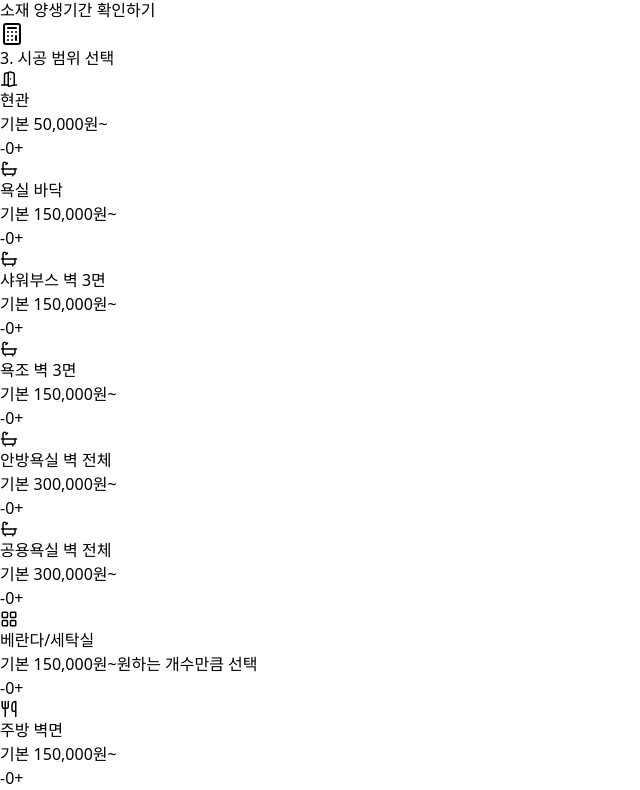
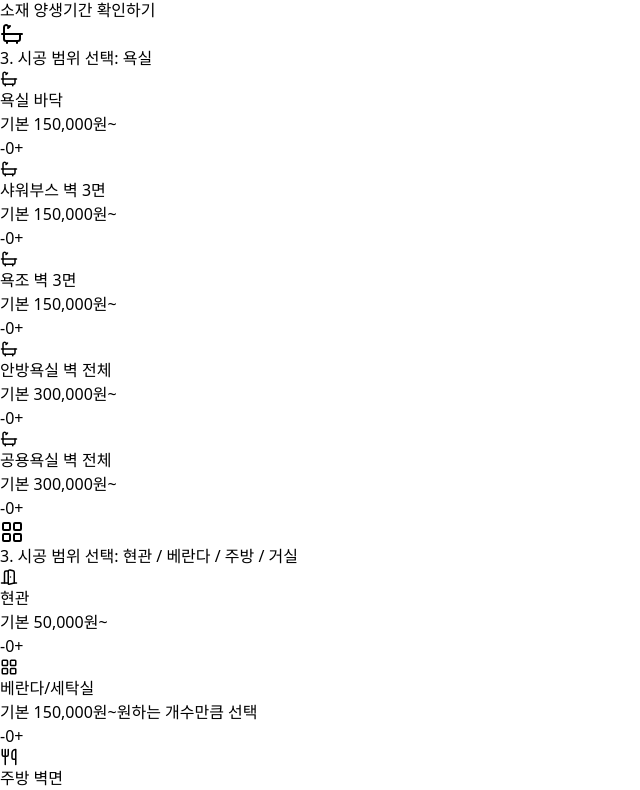
Before and after one commit to jsh5199-ai/julnun-web, a React (Vite) app: page / in a window 1280 px wide. Shown: the part 438-1228 px from the top of the page, without its empty margins (0-640 px from the left). Built offline with nearby package versions, Linux system fonts and the light colour scheme.

Commit message:
수정완료

```diff
--- a/src/App.jsx
+++ b/src/App.jsx
@@ -46,7 +46,7 @@ const GlobalStyles = () => (
 );
 
 // =================================================================
-// [데이터] (유지)
+// [데이터] 카테고리별로 분리
 // =================================================================
 const HOUSING_TYPES = [
   { id: 'new', label: '신축 아파트', multiplier: 1.0 },
@@ -66,25 +66,33 @@ const MATERIALS = [
   },
 ];
 
-const SERVICE_AREAS = [
-  { id: 'entrance', label: '현관', basePrice: 50000, icon: DoorOpen, unit: '개소' },
+// ★★★ 1. 욕실 범위 항목 분리 ★★★
+const BATHROOM_AREAS = [
   { id: 'bathroom_floor', label: '욕실 바닥', basePrice: 150000, icon: Bath, unit: '개소' },
   { id: 'shower_booth', label: '샤워부스 벽 3면', basePrice: 150000, icon: Bath, unit: '구역' },
   { id: 'bathtub_wall', label: '욕조 벽 3면', basePrice: 150000, icon: Bath, unit: '구역' },
   { id: 'master_bath_wall', label: '안방욕실 벽 전체', basePrice: 300000, icon: Bath, unit: '구역' },
   { id: 'common_bath_wall', label: '공용욕실 벽 전체', basePrice: 300000, icon: Bath, unit: '구역' },
+];
+
+// ★★★ 2. 기타 범위 항목 분리 (현관, 베란다, 주방, 거실) ★★★
+const OTHER_AREAS = [
+  { id: 'entrance', label: '현관', basePrice: 50000, icon: DoorOpen, unit: '개소' },
   { id: 'balcony_laundry', label: '베란다/세탁실', basePrice: 150000, icon: LayoutGrid, unit: '개소', desc: '원하는 개수만큼 선택' },
   { id: 'kitchen_wall', label: '주방 벽면', basePrice: 150000, icon: Utensils, unit: '구역' },
   { id: 'living_room', label: '거실 바닥', basePrice: 550000, icon: Sofa, unit: '구역', desc: '복도,주방 포함' },
 ];
 
+// ★★★ 3. 실리콘 시공 영역은 별도로 유지하되, 필요하다면 재분류 ★★★
 const SILICON_AREAS = [
   { id: 'silicon_bathtub', label: '욕조 테두리 교체', basePrice: 80000, icon: Eraser, unit: '개소', desc: '단독 8만 / 패키지시 5만' },
   { id: 'silicon_sink', label: '세면대+젠다이 교체', basePrice: 30000, icon: Eraser, unit: '개소', desc: '오염된 실리콘 제거 후 재시공' },
   { id: 'silicon_living_baseboard', label: '거실/주방 걸레받이 실리콘', basePrice: 400000, icon: Sofa, unit: '구역', desc: '단독 40만 / 패키지시 35만' },
 ];
 
-const ALL_AREAS = [...SERVICE_AREAS, ...SILICON_AREAS];
+// ★★★ 4. 모든 항목은 계산을 위해 하나의 배열로 통합 (SERVICE_AREAS 대신) ★★★
+const ALL_AREAS = [...BATHROOM_AREAS, ...OTHER_AREAS, ...SILICON_AREAS];
+
 
 const REVIEW_EVENTS = [
   { id: 'soomgo_review', label: '숨고 리뷰이벤트', discount: 20000, icon: Star, desc: '시공 후기 작성 약속' },
@@ -99,7 +107,7 @@ const FAQ_ITEMS = [
 ];
 
 // =================================================================
-// [컴포넌트] PackageToast (확인하기 버튼 노란색으로 변경)
+// [컴포넌트] PackageToast 및 Modal (유지)
 // =================================================================
 const PackageToast = ({ isVisible, onClose }) => {
     useEffect(() => {
@@ -135,9 +143,6 @@ const PackageToast = ({ isVisible, onClose }) => {
     );
 };
 
-// =================================================================
-// [컴포넌트] Accordion & MaterialDetailModal (유지)
-// =================================================================
 const Accordion = ({ question, answer }) => {
     const [isOpen, setIsOpen] = useState(false);
     return (
@@ -205,7 +210,8 @@ export default function GroutEstimatorApp() {
   const [polyOption, setPolyOption] = useState('pearl');
   const [epoxyOption, setEpoxyOption] = useState('kerapoxy');
   const [quantities, setQuantities] = useState(
-    [...SERVICE_AREAS, ...SILICON_AREAS].reduce((acc, area) => ({ ...acc, [area.id]: 0 }), {})
+    // ★★★ ALL_AREAS를 사용하여 초기화
+    ALL_AREAS.reduce((acc, area) => ({ ...acc, [area.id]: 0 }), {})
   );
   const [selectedReviews, setSelectedReviews] = useState(new Set());
   const [showModal, setShowModal] = useState(false);
@@ -222,9 +228,15 @@ export default function GroutEstimatorApp() {
     setQuantities(prev => {
       const nextValue = Math.max(0, prev[id] + delta);
       const nextState = { ...prev, [id]: nextValue };
+      // 벽 전체를 선택하면 샤워부스/욕조 벽 선택 해제
       if ((id === 'master_bath_wall' || id === 'common_bath_wall') && delta > 0) {
         nextState['shower_booth'] = 0;
         nextState['bathtub_wall'] = 0;
+      }
+      // 샤워부스/욕조 벽을 선택하면 벽 전체 선택 해제
+      if ((id === 'shower_booth' || id === 'bathtub_wall') && delta > 0) {
+        nextState['master_bath_wall'] = 0;
+        nextState['common_bath_wall'] = 0;
       }
       return nextState;
     });
@@ -263,7 +275,7 @@ export default function GroutEstimatorApp() {
     let packageDiscount = 0;
     const itemizedPrices = [];
 
-    // --- 패키지 로직 (labelText 괄호 제거) ---
+    // --- 패키지 로직 (유지) ---
 
     // --- 패키지 1: 폴리 30만원 (욕실2+현관1) ---
     if (selectedMaterial.id === 'poly' && qBathFloor >= 2 && qEntrance >= 1 && qBathWallTotal === 0 && qShower === 0 && qBathtub === 0) {
@@ -408,7 +420,7 @@ export default function GroutEstimatorApp() {
 
 
     // --- 잔여 항목 및 패키지 포함 항목 모두 계산 (할인 금액 표시 방식 수정) ---
-    ALL_AREAS.forEach(area => {
+    ALL_AREAS.forEach(area => { // ★★★ ALL_AREAS 사용 유지 ★★★
         const initialCount = quantities[area.id] || 0;
 
         if (initialCount === 0) return;
@@ -660,8 +672,6 @@ export default function GroutEstimatorApp() {
         </div>
       </header>
 
-      {/* --- [삭제된 섹션] 브랜드 홍보 섹션 삭제됨 --- */}
-
       <main className="max-w-md mx-auto p-4 space-y-6">
 
         {/* --- 1. 현장 유형 섹션 (유지) --- */}
@@ -686,7 +696,7 @@ export default function GroutEstimatorApp() {
           </div>
         </section>
 
-        {/* --- 2. 시공 재료 선택 (옵션 색상 수정) --- */}
+        {/* --- 2. 시공 재료 선택 (유지) --- */}
         <section className="bg-white p-5 rounded-xl shadow-lg border border-gray-100 animate-fade-in delay-150">
           <h2 className="text-lg font-extrabold flex items-center gap-2 mb-4 text-gray-800 border-b pb-2">
             <Hammer className="h-5 w-5 text-indigo-600" /> 2. 줄눈소재 선택
@@ -731,7 +741,7 @@ export default function GroutEstimatorApp() {
               </div>
             ))}
           </div>
-          {/* --- 재료 상세 비교 버튼 영역 (색상 수정) --- */}
+          {/* --- 재료 상세 비교 버튼 영역 (유지) --- */}
           <div className="mt-5 pt-3 border-t border-gray-100 flex justify-center">
               <button
                   onClick={() => setShowMaterialModal(true)}
@@ -742,13 +752,14 @@ export default function GroutEstimatorApp() {
           </div>
         </section>
 
-        {/* --- 3. 원하는 시공범위를 선택해주세요 (아이콘 및 선택 색상 수정) --- */}
+        {/* --- 3. 원하는 시공범위를 선택해주세요 (욕실 범위) --- */}
         <section className="bg-white p-5 rounded-xl shadow-lg border border-gray-100 animate-fade-in delay-300">
           <h2 className="text-lg font-extrabold flex items-center gap-2 mb-4 text-gray-800 border-b pb-2">
-            <Calculator className="h-5 w-5 text-indigo-600" /> 3. 시공 범위 선택
+            <Bath className="h-5 w-5 text-indigo-600" /> 3. 시공 범위 선택: 욕실
           </h2 >
           <div className="space-y-3">
-            {SERVICE_AREAS.map((area) => {
+            {/* ★★★ BATHROOM_AREAS 사용 ★★★ */}
+            {BATHROOM_AREAS.map((area) => {
               const Icon = area.icon;
               const isSelected = quantities[area.id] > 0;
               return (
@@ -771,12 +782,43 @@ export default function GroutEstimatorApp() {
           </div>
         </section>
 
-        {/* --- 4. 실리콘 교체할 곳 선택 (아이콘 및 선택 색상 수정) --- */}
+        {/* --- 3.2. 원하는 시공범위를 선택해주세요 (기타 범위) --- */}
+        <section className="bg-white p-5 rounded-xl shadow-lg border border-gray-100 animate-fade-in delay-300">
+          <h2 className="text-lg font-extrabold flex items-center gap-2 mb-4 text-gray-800 border-b pb-2">
+            <LayoutGrid className="h-5 w-5 text-indigo-600" /> 3. 시공 범위 선택: 현관 / 베란다 / 주방 / 거실
+          </h2 >
+          <div className="space-y-3">
+            {/* ★★★ OTHER_AREAS 사용 ★★★ */}
+            {OTHER_AREAS.map((area) => {
+              const Icon = area.icon;
+              const isSelected = quantities[area.id] > 0;
+              return (
+                <div key={area.id} className={`flex items-center justify-between p-3 rounded-lg border transition duration-150 ${isSelected ? 'bg-indigo-50 border-indigo-400' : 'bg-gray-50 border-gray-200 hover:bg-gray-100'}`}>
+                  <div className="flex items-center gap-3">
+                    <div className={`p-2 rounded-full shadow-sm ${isSelected ? 'bg-indigo-700 text-white' : 'bg-gray-200 text-indigo-600'}`}><Icon size={18} /></div>
+                    <div>
+                      <div className="font-semibold text-gray-800">{area.label}</div>
+                      <div className="text-xs text-gray-500">기본 {area.basePrice.toLocaleString()}원~{area.desc && <span className="block text-indigo-600">{area.desc}</span>}</div>
+                    </div>
+                  </div>
+                  <div className="flex items-center gap-1 bg-white px-1 py-1 rounded-full shadow-md border border-gray-200">
+                    <button onClick={() => handleQuantityChange(area.id, -1)} className={`w-7 h-7 flex items-center justify-center rounded-full transition active:scale-90 text-lg font-bold ${quantities[area.id] > 0 ? 'text-indigo-600 hover:bg-gray-100' : 'text-gray-400 cursor-not-allowed'}`}>-</button>
+                    <span className={`w-5 text-center text-sm font-bold ${quantities[area.id] > 0 ? 'text-gray-900' : 'text-gray-400'}`}>{quantities[area.id]}</span>
+                    <button onClick={() => handleQuantityChange(area.id, 1)} className="w-7 h-7 flex items-center justify-center text-indigo-600 hover:bg-gray-100 rounded-full font-bold text-lg transition active:scale-90">+</button>
+                  </div>
+                </div>
+              );
+            })}
+          </div>
+        </section>
+
+        {/* --- 4. 실리콘 교체할 곳 선택 (유지) --- */}
         <section className="bg-white p-5 rounded-xl shadow-lg border border-gray-100 animate-fade-in delay-450">
           <h2 className="text-lg font-extrabold flex items-center gap-2 mb-4 text-gray-800 border-b pb-2">
             <Eraser className="h-5 w-5 text-indigo-600" /> 4. 추가 시공 (실리콘/리폼)
           </h2 >
           <div className="space-y-3">
+            {/* ★★★ SILICON_AREAS 사용 (변동 없음) ★★★ */}
             {SILICON_AREAS.map((area) => {
               const Icon = area.icon;
               const isSelected = quantities[area.id] > 0;
@@ -813,7 +855,7 @@ export default function GroutEstimatorApp() {
         </section>
 
 
-        {/* 숨고 후기 바로가기 (버튼 색상 수정) */}
+        {/* 숨고 후기 바로가기 (유지) */}
         <div className="mt-4 pt-4 border-t border-gray-200">
           <button
             onClick={() => window.open(SOOMGO_REVIEW_URL, '_blank')}
@@ -825,12 +867,12 @@ export default function GroutEstimatorApp() {
         </div>
       </main>
 
-      {/* 하단 고정바 */}
+      {/* 하단 고정바 (유지) */}
       <>
         {/* PackageToast 위치 수정 완료 */}
         <PackageToast isVisible={showToast} onClose={handleCloseToast} />
 
-        {/* 최종 견적 하단 바 (패키지 문구 노란색으로 변경) */}
+        {/* 최종 견적 하단 바 (유지) */}
         <div className="fixed bottom-0 left-0 right-0 bg-indigo-900 shadow-2xl safe-area-bottom z-20">
             <div className="max-w-md mx-auto p-4 flex flex-col gap-2">
 
@@ -878,7 +920,7 @@ export default function GroutEstimatorApp() {
         </div>
       </>
 
-      {/* 견적서 모달 */}
+      {/* 견적서 모달 (유지) */}
       {showModal && (
         <div className="fixed inset-0 bg-black/50 z-50 flex items-center justify-center p-4 animate-fade-in">
           <div className="bg-white w-full max-w-sm rounded-xl shadow-2xl overflow-hidden animate-slide-down border border-gray-200">
@@ -889,17 +931,17 @@ export default function GroutEstimatorApp() {
               </button>
             </div>
 
-            {/* ★★★ 캡처 전용 견적서 양식 (요청 문구 모두 삭제 적용) ★★★ */}
+            {/* ★★★ 캡처 전용 견적서 양식 (유지) ★★★ */}
             <div className="p-5 text-gray-800 bg-white overflow-y-auto max-h-[70vh]">
               <div ref={quoteRef} id="quote-content" className="border-4 border-indigo-700 rounded-lg p-5 space-y-3 mx-auto" style={{ width: '320px' }}>
 
-                {/* 헤더 및 로고 영역 (영어 문구 제거) */}
+                {/* 헤더 및 로고 영역 (유지) */}
                 <div className="flex flex-col items-center border-b border-gray-300 pb-3 mb-3">
                     <h1 className='text-xl font-extrabold text-indigo-800 text-center'>줄눈의미학 예상 견적서</h1>
                     {/* Final Quotation Summary 제거 */}
                 </div>
 
-                {/* 기본 정보 테이블 */}
+                {/* 기본 정보 테이블 (유지) */}
                 <div className="space-y-2 border-b border-gray-200 pb-3 text-sm">
                     <div className="flex justify-between items-center">
                       <span className="font-semibold flex-shrink-0">현장 유형</span>
@@ -913,10 +955,8 @@ export default function GroutEstimatorApp() {
                     </div>
                 </div>
 
-                {/* 시공 및 할인 내역 */}
+                {/* 시공 및 할인 내역 (유지) */}
                 <div className="space-y-2 text-sm border-b border-gray-200 pb-3">
-                    {/* 시공 내역 및 가격 문구 제거 */}
-
                     {/* 패키지 포함 서비스 내역 */}
                     {calculation.isPackageActive && (
                         <div className="bg-indigo-50/70 p-2 rounded-md border-l-4 border-indigo-500 text-xs font-semibold text-gray-700">
@@ -932,7 +972,7 @@ export default function GroutEstimatorApp() {
                         </div>
                     )}
 
-                    {/* 개별 항목 루프 (할인 항목 표시 방식 수정 완료) */}
+                    {/* 개별 항목 루프 (유지) */}
                     {calculation.itemizedPrices
                         .filter(item => !item.isDiscount)
                         .map(item => {
@@ -973,7 +1013,7 @@ export default function GroutEstimatorApp() {
                         );
                     })}
 
-                    {/* 할인 항목 루프 (패키지 할인, 리뷰 할인 등) */}
+                    {/* 할인 항목 루프 (유지) */}
                     {calculation.itemizedPrices
                         .filter(item => item.isDiscount)
                         .map(item => (
@@ -999,20 +1039,18 @@ export default function GroutEstimatorApp() {
                     <p className="text-xs text-gray-400 text-right mt-1">VAT 별도 / 현장상황별 상이</p>
                 </div>
 
-                {/* 안내 사항 영역 (문구 제거) */}
+                {/* 안내 사항 영역 (유지) */}
                 <div className="mt-3 pt-3 border-t border-gray-200">
                     <div className='w-full py-1.5 px-2 text-center bg-gray-100 text-indigo-600 rounded-md font-bold text-[11px] shadow-sm flex items-center justify-center'>
                         참고 | 바닥 30x30cm, 벽면 30x60cm 크기 기준
                     </div>
-
-                    {/* 전문가와 상담 시 최종 금액이 확정됩니다. 문구 제거 */}
                 </div>
               </div>
             </div>
 
-            {/* ⭐️ [견적서 모달 하단 컨트롤 영역] ⭐️ */}
+            {/* ⭐️ [견적서 모달 하단 컨트롤 영역] ⭐️ (유지) */}
             <div className="p-4 bg-gray-50 border-t border-gray-200">
-                {/* 1. 숨고 리뷰 이벤트 버튼 (색상 및 테두리 수정) */}
+                {/* 1. 숨고 리뷰 이벤트 버튼 (유지) */}
                 {soomgoReviewEvent && (
                     <div className='mb-3'>
                         {(() => {
@@ -1023,17 +1061,13 @@ export default function GroutEstimatorApp() {
 
                             const baseClasses = "w-full py-3 rounded-xl transition font-extrabold text-sm active:scale-[0.98] shadow-lg flex items-center justify-center gap-2 relative overflow-hidden border-2";
 
-                            // 배경색 네이비로 고정
                             const fixedBgClasses = "bg-indigo-700 text-white hover:bg-indigo-800";
 
-                            // 테두리 클래스: 적용 시 노란색, 미적용 시 짙은 네이비 (배경과 동일하게)
                             const borderClasses = isApplied
                                 ? "border-amber-400"
                                 : "border-indigo-700";
 
                             const iconColorClass = 'text-white'; // 아이콘 흰색 고정
-
-                            // 애니메이션 클래스 제거
 
                             const labelText = isApplied
                                 ? `할인 적용 취소하기 (총액 +${discountAmount}원)`
@@ -1052,8 +1086,6 @@ export default function GroutEstimatorApp() {
                         })()}
                     </div>
                 )}
-
-                {/* 기존의 "상담 시 현장사진이 있으면 큰 도움이 됩니다.." 문구 삭제됨 */}
 
                 <div className='grid grid-cols-2 gap-3'>
                     {/* 버튼 내부 정렬 수정 */}
```
